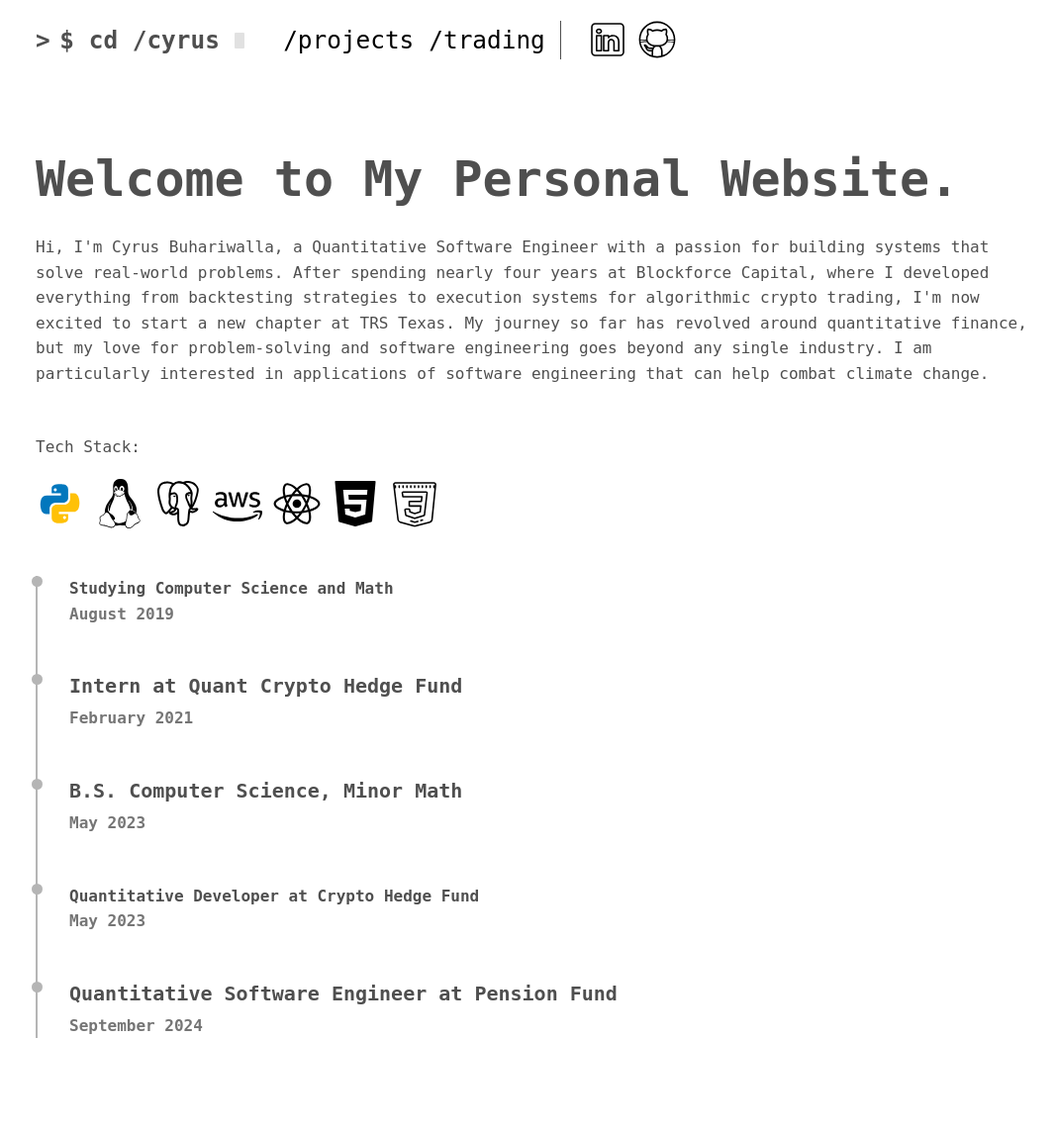
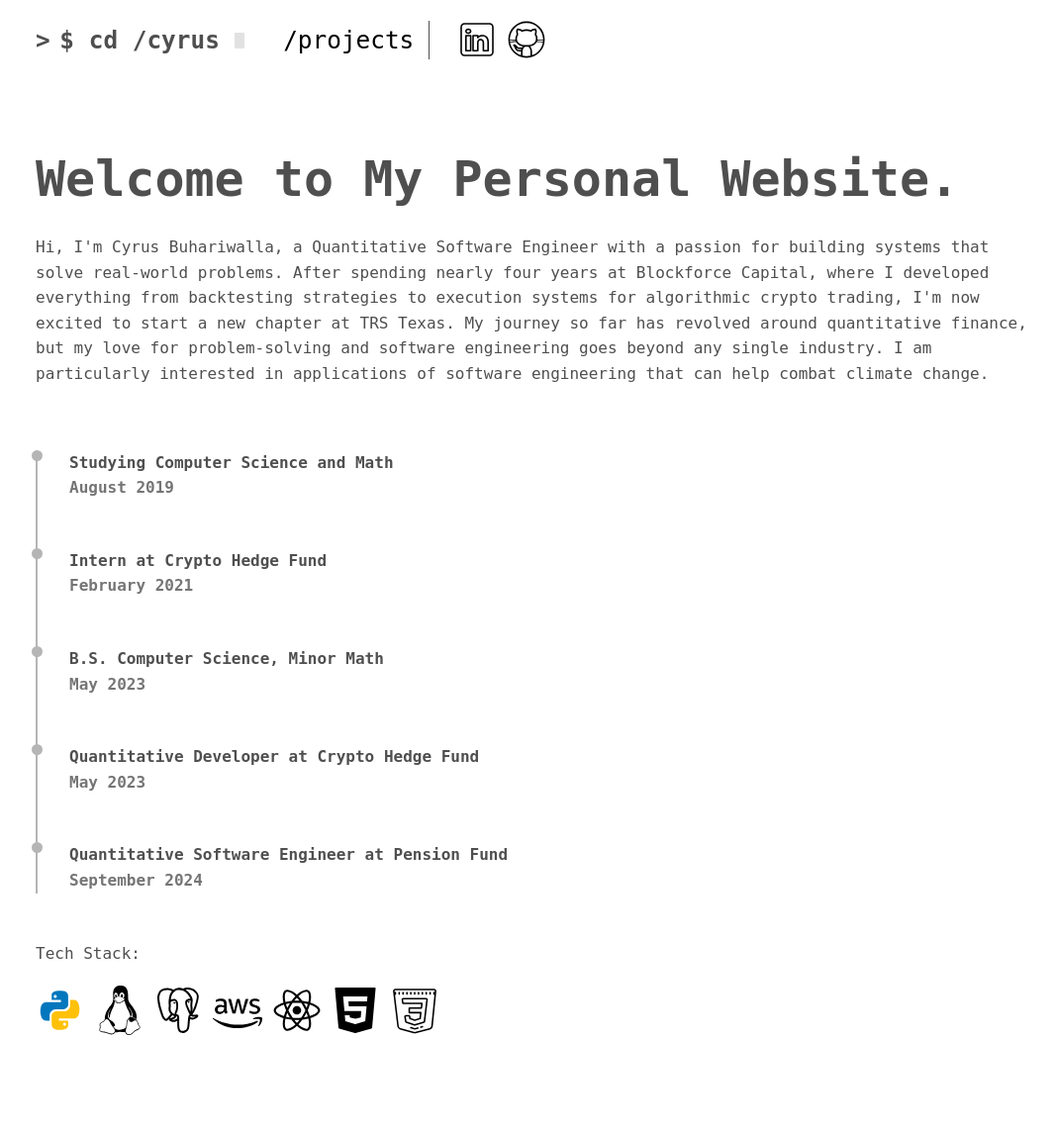
Before and after one commit to Cyrusb01/Personal_Website, a Flask app: page / in a window 1280 px wide. Shown: the whole page at 99% size, without its empty margins (141-1207 px from the left). After the commit the page ends 1046 px from the top, so only its background shows below. Run offline with Flask 2, Linux system fonts and the light colour scheme; some libraries are stand-ins or nearby versions.

Commit message:
updating pages

```diff
--- a/app/templates/index.html
+++ b/app/templates/index.html
@@ -1,5 +1,6 @@
 <!doctype html>
 <html lang="en">
+
 <head>
 	<link rel="shortcut icon" href="{{ url_for('static', filename='favicon.ico') }}">
 	<title>Cyrus Buhariwalla</title>
@@ -38,7 +39,7 @@
 							<a href="{{ url_for('projects') }}">/projects</a>
 							<!-- <a href="{{ url_for('portfolio') }}">/portfolio</a> -->
 							<!-- <a href="">/writing</a> -->
-							<a href="{{ url_for('trading') }}">/trading</a>
+							<!-- <a href="{{ url_for('trading') }}">/trading</a> -->
 
 						</ul>
 					</nav>
@@ -73,7 +74,37 @@
 					I am particularly interested in applications of software engineering that can help combat climate
 					change.
 				</p>
-				<p class="mt-5">
+				<!-- Section: Timeline -->
+				<section class="pt-5">
+					<ul class="timeline">
+						<li class="timeline-item mb-5">
+							<h7 class="fw-bold">Studying Computer Science and Math</h7>
+							<p class="text-muted mb-2 fw-bold">August 2019</p>
+						</li>
+
+						<li class="timeline-item mb-5">
+							<h7 class="fw-bold">Intern at Crypto Hedge Fund</h7>
+							<p class="text-muted mb-2 fw-bold">February 2021</p>
+						</li>
+
+						<li class="timeline-item mb-5">
+							<h7 class="fw-bold">B.S. Computer Science, Minor Math</h7>
+							<p class="text-muted mb-2 fw-bold">May 2023</p>
+						</li>
+
+						<li class="timeline-item mb-5">
+							<h7 class="fw-bold">Quantitative Developer at Crypto Hedge Fund</h7>
+							<p class="text-muted mb-2 fw-bold">May 2023</p>
+						</li>
+						<li class="timeline-item mb-5">
+							<h7 class="fw-bold">Quantitative Software Engineer at Pension Fund</h7>
+							<p class="text-muted mb-2 fw-bold">September 2024</p>
+						</li>
+					</ul>
+				</section>
+				<!-- Section: Timeline -->
+				<section class="pb-5">
+				<p class="">
 					Tech Stack:
 				</p>
 				<a target="_blank" rel="noopener noreferrer">
@@ -97,37 +128,10 @@
 				<a target="_blank" rel="noopener noreferrer">
 					<img class="mt-1" veritcal-align="top" src="/static/logos/css.svg" height="50px">
 				</a>
+				</section>
 				<br>
 
-				<!-- Section: Timeline -->
-<section class="py-5">
-	<ul class="timeline">
-	  <li class="timeline-item mb-5">
-		<h7 class="fw-bold">Studying Computer Science and Math</h7>
-		<p class="text-muted mb-2 fw-bold">August 2019</p>
-	  </li>
 
-	  <li class="timeline-item mb-5">
-		<h5 class="fw-bold">Intern at Quant Crypto Hedge Fund</h5>
-		<p class="text-muted mb-2 fw-bold">February 2021</p>
-	  </li>
-
-	  <li class="timeline-item mb-5">
-		<h5 class="fw-bold">B.S. Computer Science, Minor Math</h5>
-		<p class="text-muted mb-2 fw-bold">May 2023</p>
-	  </li>
-
-	  <li class="timeline-item mb-5">
-		<h7 class="fw-bold">Quantitative Developer at Crypto Hedge Fund</h7>
-		<p class="text-muted mb-2 fw-bold">May 2023</p>
-	  </li>
-	  <li class="timeline-item mb-5">
-		<h5 class="fw-bold">Quantitative Software Engineer at Pension Fund</h5>
-		<p class="text-muted mb-2 fw-bold">September 2024</p>
-	  </li>
-	</ul>
-  </section>
-  <!-- Section: Timeline -->
 
 
 			</div>
```
Also changed, not shown: app/templates/projects.html (+5 -5 lines).
